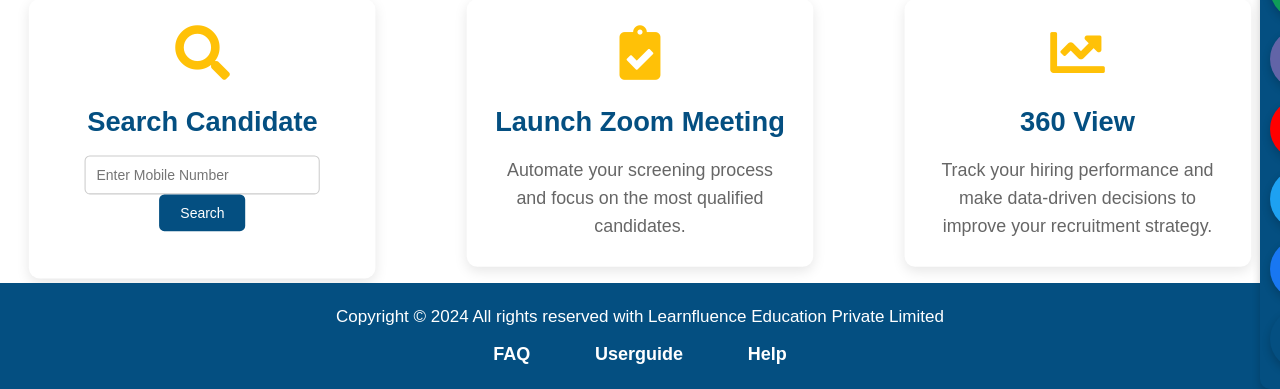
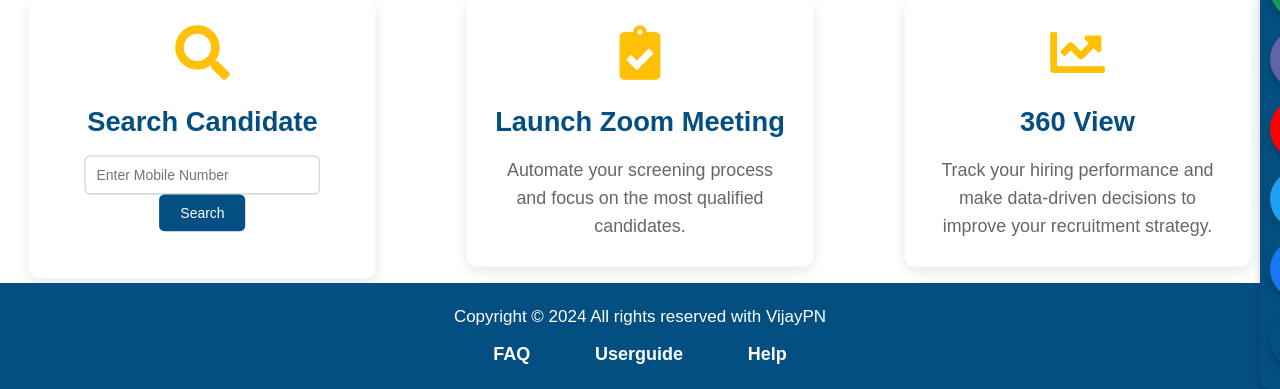
Before and after one commit to Natyaarts/HR, a Django app: page /home/ in a window 1280 px wide. Shown: the part 411-800 px from the top of the page. Run offline with Django 4.2, Linux system fonts and the light colour scheme; a user stored in the database is signed in.

Commit message:
Update home.html

```diff
--- a/GAME_OVER/candidates/templates/home.html
+++ b/GAME_OVER/candidates/templates/home.html
@@ -568,7 +568,7 @@
     </div>
 
     <footer>
-        <p>Copyright © 2024 All rights reserved with Learnfluence Education Private Limited</p>
+        <p>Copyright © 2024 All rights reserved with VijayPN</p>
         <div class="footer-buttons">
             <a href="#" id="faqButton">FAQ</a>
             <a href="#" id="userGuideButton">Userguide</a>
```
